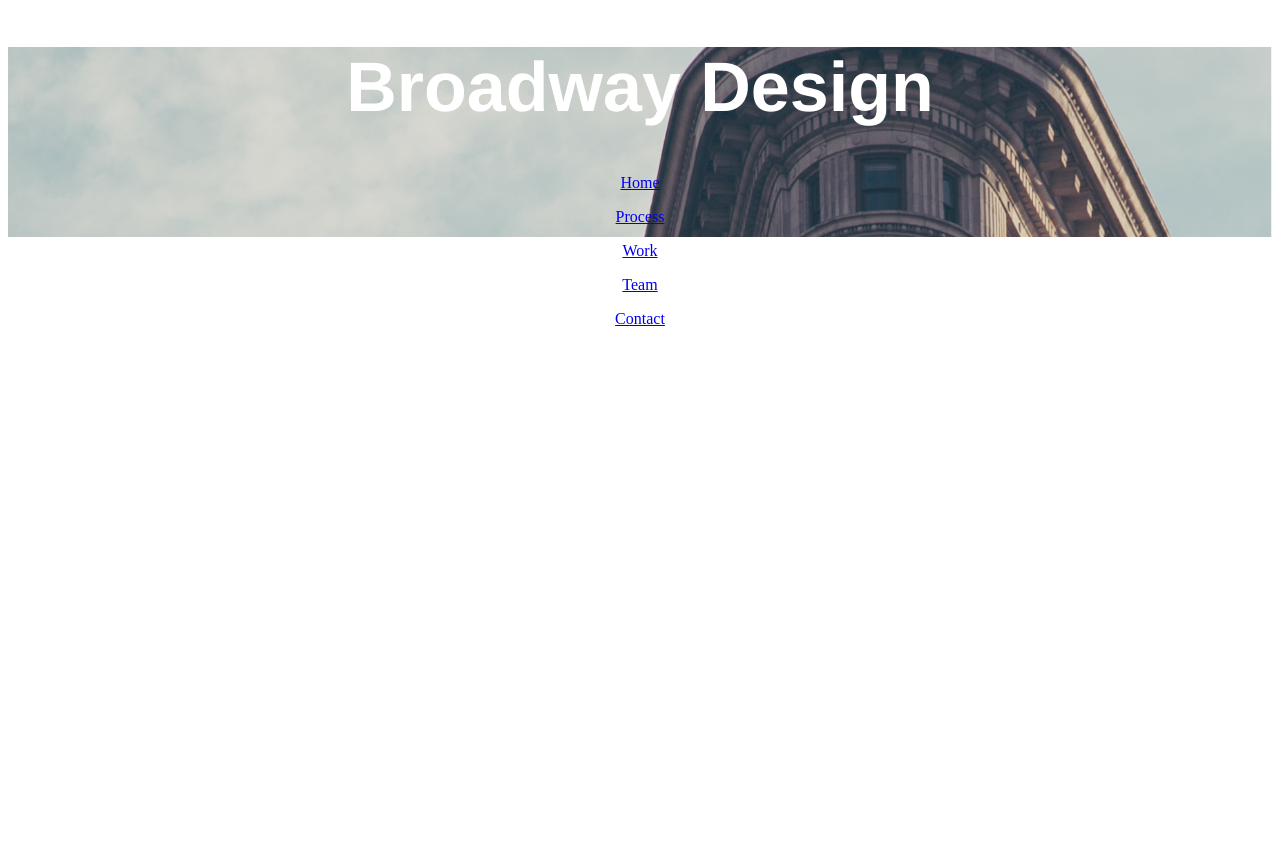
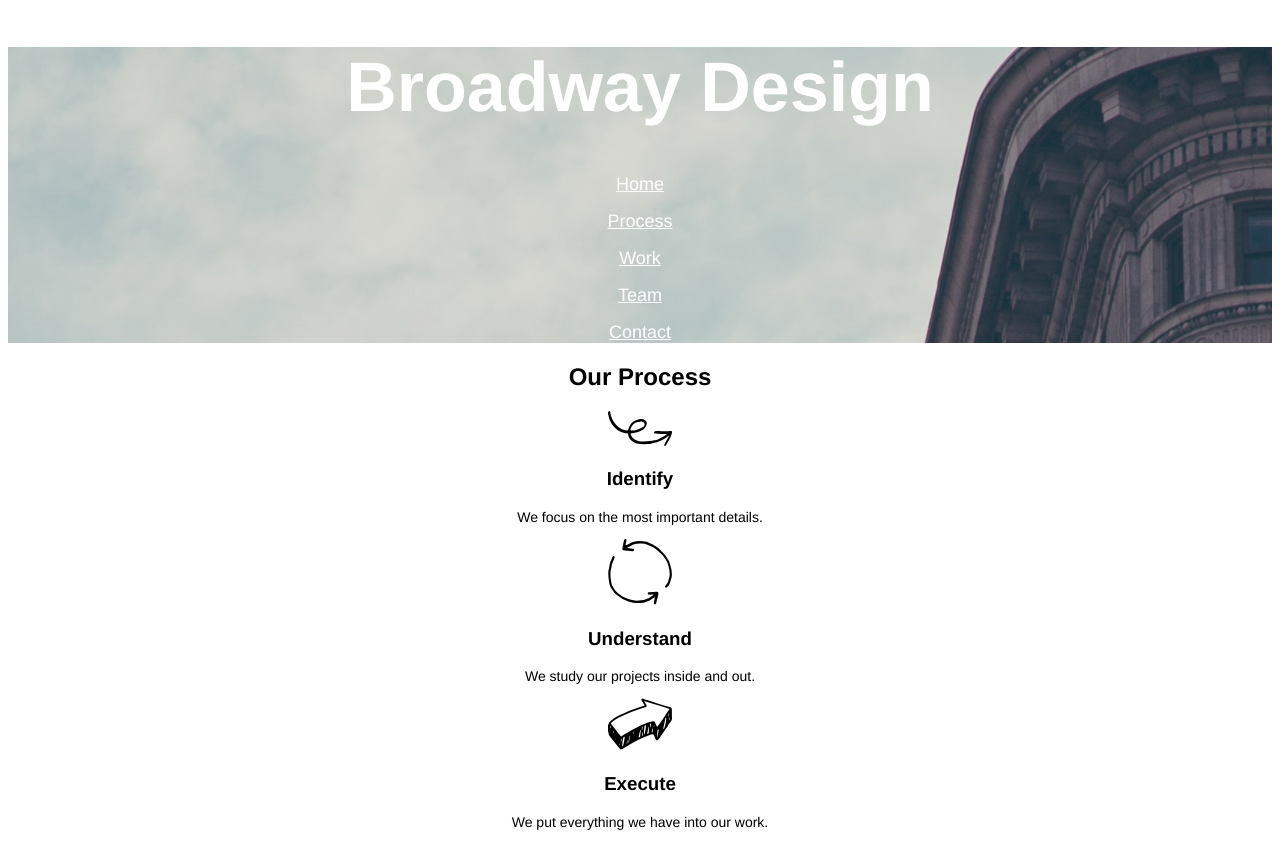
Before and after one commit to jonge76/Broadway, a plain HTML site: page index.html in a window 1280 px wide. Before the commit the page ends 800 px from the top, so only its background shows below. Drawn offline with Linux system fonts and the light colour scheme; files whose address does not match are found by name.

Commit message:
Added Our Process elements

```diff
--- a/index.html
+++ b/index.html
@@ -17,6 +17,26 @@
       <p><a class="btn-nav" href="#team">Team</a></p>
       <p><a class="btn-nav" href="#contact">Contact</a></p>
     </div>
+    <!-- Process Section -->
+    <div class="process" id="process">
+      <h2>Our Process</h2>
+      <div class="supporting-item">
+        <img src="resources/images/identify.svg">
+        <h3>Identify</h3>
+        <p>We focus on the most important details.</p>
+      </div>
+      <div class="supporting-item">
+        <img src="resources/images/understand.svg">
+        <h3>Understand</h3>
+        <p>We study our projects inside and out.</p>
+      </div>
+      <div class="supporting-item">
+        <img src="resources/images/execute.svg">
+        <h3>Execute</h3>
+        <p>We put everything we have into our work.</p>
+      </div>
+
+    </div>
 
 
   </body>
--- a/resources/css/style.css
+++ b/resources/css/style.css
@@ -1,15 +1,27 @@
 body {
-text-align: center;
+font-family: "Helvetica", sans-serif;
 }
 .header {
   background-image: url("/Users/jaekyawovl/Desktop/broadway/resources/images/the-flatiron-building.png");
-  background-size: cover;
-  height: 190px;
-
-}
-h1 {
-  font-family: helvetica;
-  font-size: 70px;
-  font-weight: bold;
+  text-align: center;
   color: white;
 }
+h1,
+h2,
+h3 {
+  font-weight: bold;
+  text-align: center;
+}
+.header h1 {
+  font-size: 70px;
+}
+.btn-nav {
+  font-size: 18px;
+  color: white;
+}
+.process {
+  text-align: center;
+}
+.supporting-item p {
+  font-size: 14px;
+}
```
